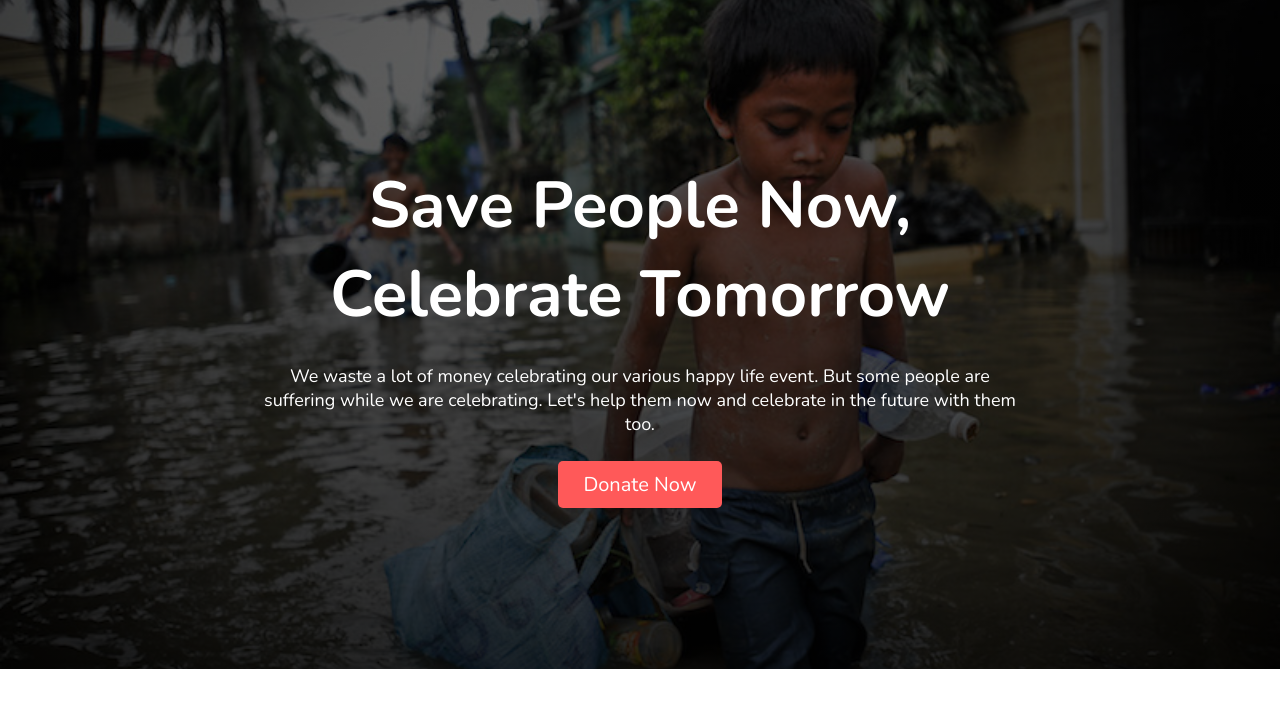
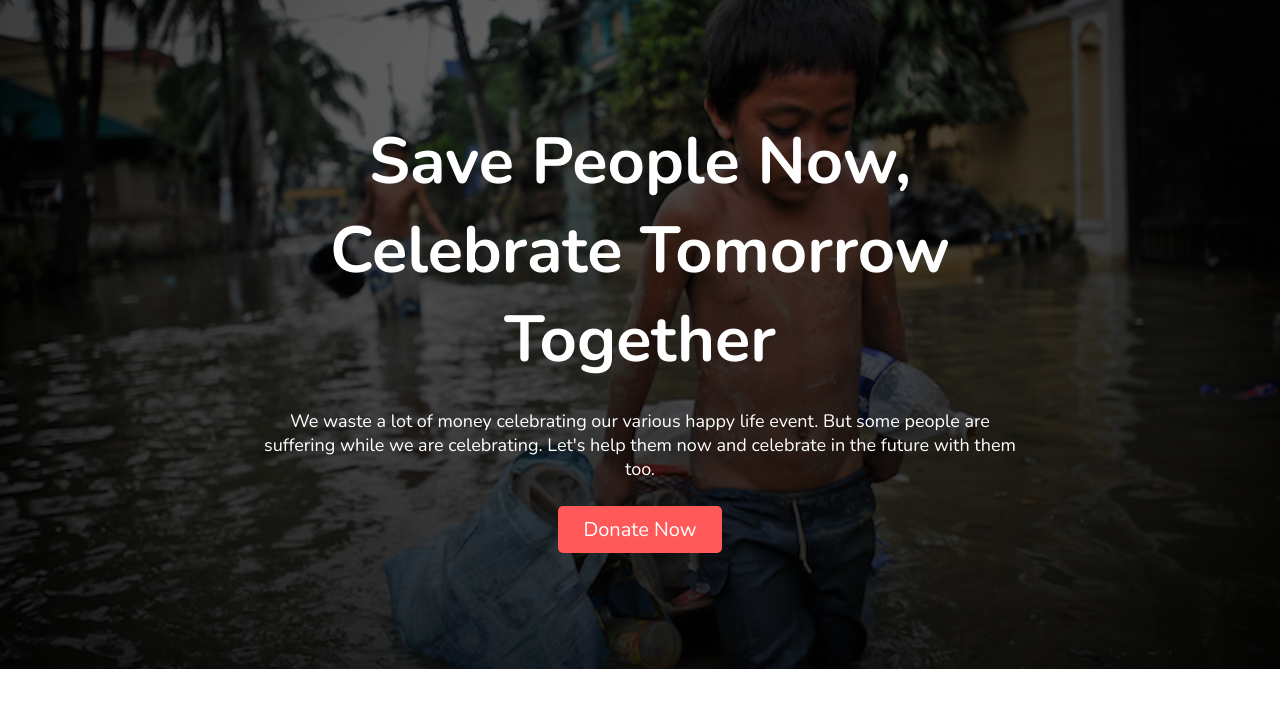
Before and after one commit to Bekon0700/save_people, a plain HTML site: page index.html in a window 1280 px wide. Shown: the top 727 px of the page. Drawn offline with nearby package versions, Linux system fonts and the light colour scheme.

Commit message:
full done 3

```diff
--- a/index.html
+++ b/index.html
@@ -11,7 +11,7 @@
 <body>
     <header>
         <div class="container">
-            <h1 class="white_title">Save People Now, Celebrate Tomorrow</h1>
+            <h1 class="white_title">Save People Now, Celebrate Tomorrow Together</h1>
             <p class="white_para">We waste a lot of money celebrating our various happy life event. But some people are suffering while we are celebrating. Let's help them now and celebrate in the future with them too.</p>
             <button class="btn">Donate Now</button>
         </div>
```
